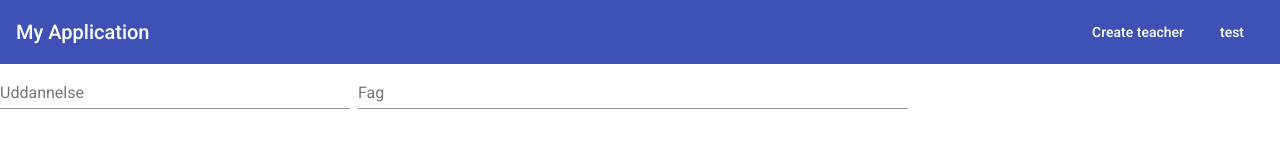
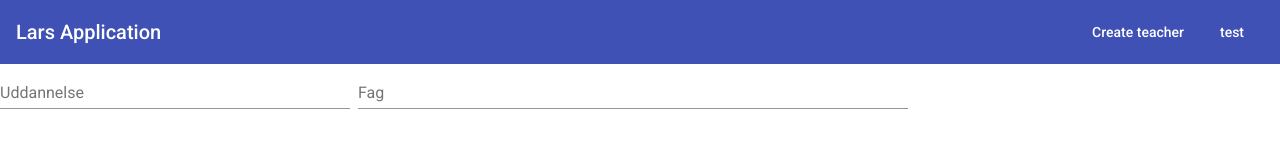
Before and after one commit to kotikkir9/lars, an Angular app in the folder LarsV2.App/ClientApp/: page /test in a window 1280 px wide. Shown: the top 160 px of the page. Built offline with nearby package versions, Linux system fonts and the light colour scheme.

Commit message:
Update title

```diff
--- a/LarsV2.App/ClientApp/src/app/app.component.html
+++ b/LarsV2.App/ClientApp/src/app/app.component.html
@@ -1,5 +1,5 @@
 <mat-toolbar color="primary">
-    <span [routerLink]="['/']">My Application</span>
+    <span [routerLink]="['/']">Lars Application</span>
 	<span class="example-spacer"></span>
 	<a [routerLink]="['/opret']" mat-button>Create teacher</a>
 	<a [routerLink]="['/test']" mat-button>test</a>
```
